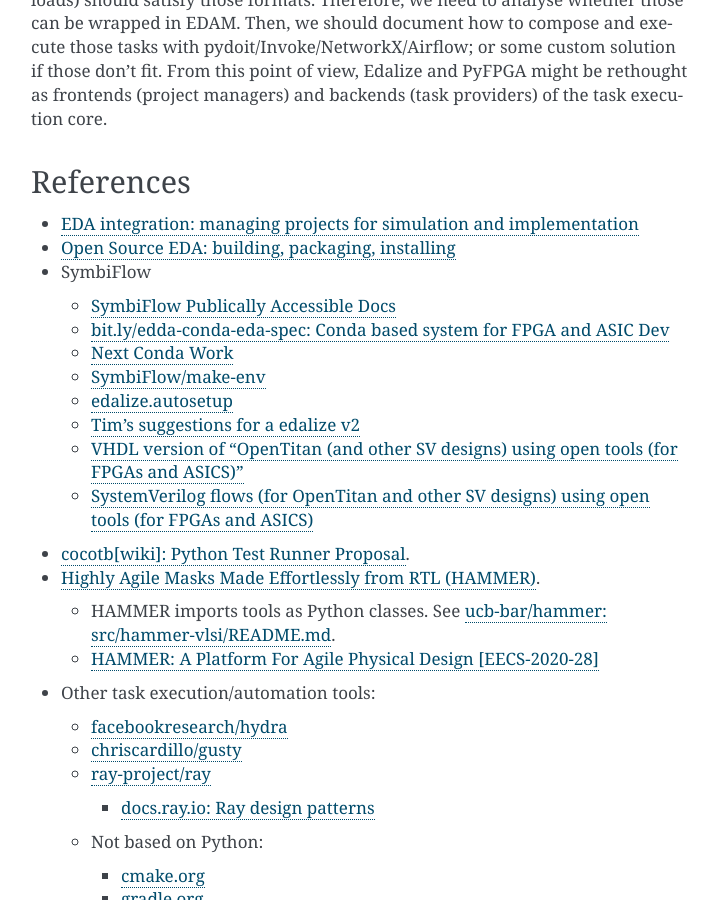
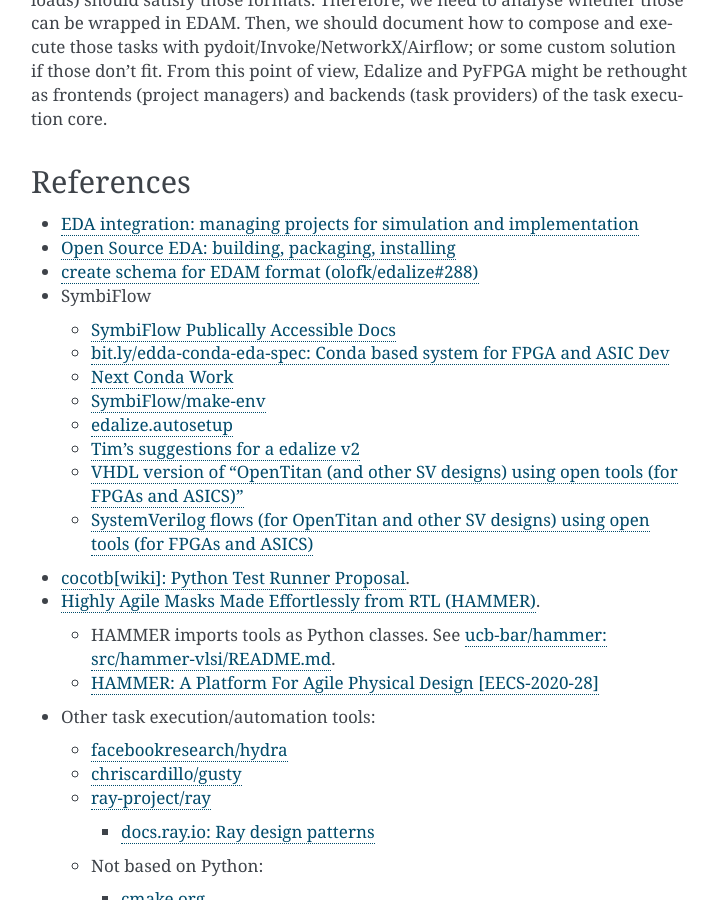
Before and after one commit to umarcor/osvb, a Sphinx documentation site: the page built from doc/apis/tool.rst, in a window 1280 px wide and 900 px high, scrolled down 2846 px. Shown: the whole window, without its empty margins (389-1105 px from the left). Built offline with Sphinx 7.4.7, drawn with Linux system fonts in a browser that asks for light colours.

Commit message:
doc/apis/tool: add ref to olofk/edalize#288

```diff
--- a/doc/apis/tool.rst
+++ b/doc/apis/tool.rst
@@ -129,6 +129,8 @@
 
 * `Open Source EDA: building, packaging, installing <https://docs.google.com/document/d/10_MqFjTIYVVuOJlusJydsp4KOcmrrHk03__7ME5thOI>`__
 
+* `create schema for EDAM format (olofk/edalize#288) <https://github.com/olofk/edalize/issues/288>`__
+
 * SymbiFlow
 
   * `SymbiFlow Publically Accessible Docs <https://drive.google.com/drive/folders/1euSrrszzt3Bfz792S6Ud8Ox2w7TYUZNa>`__
```
